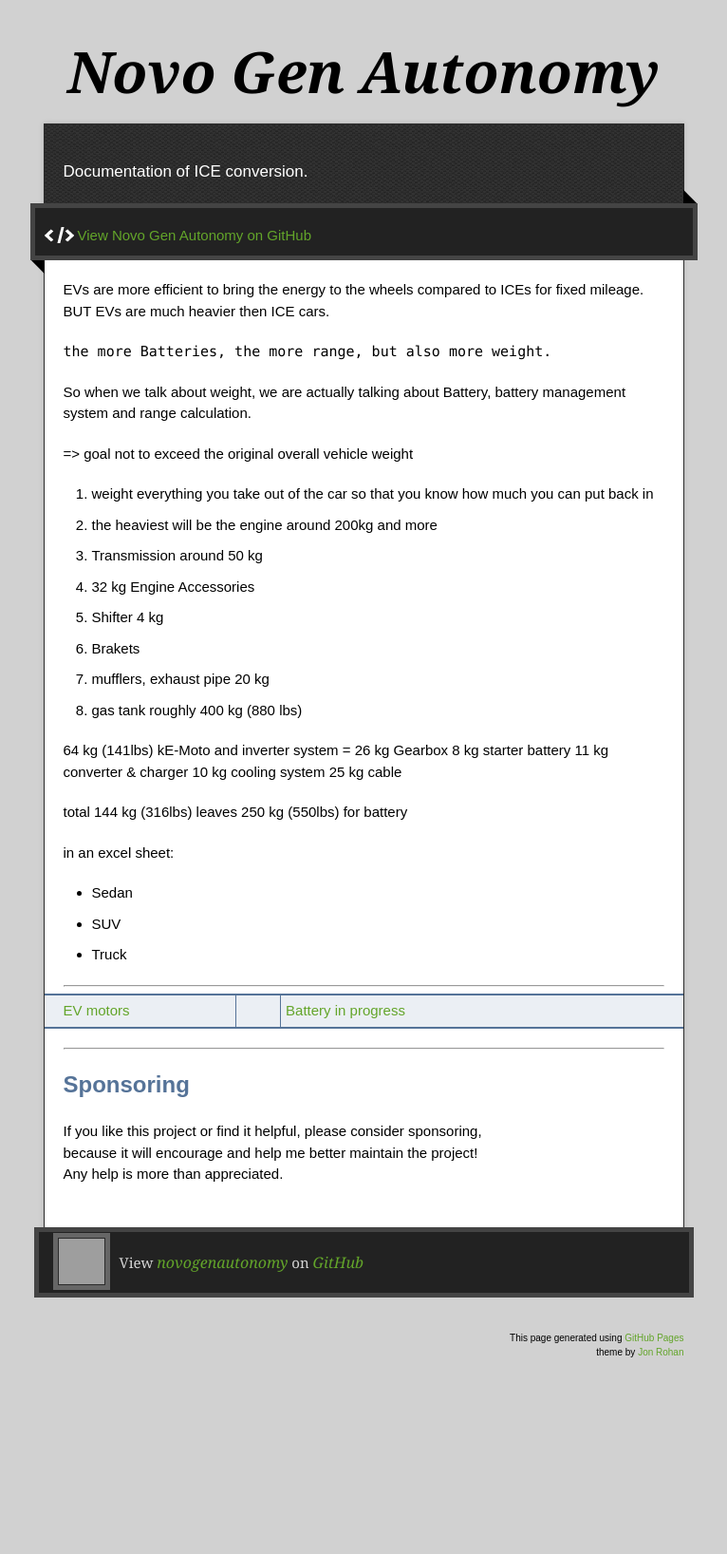
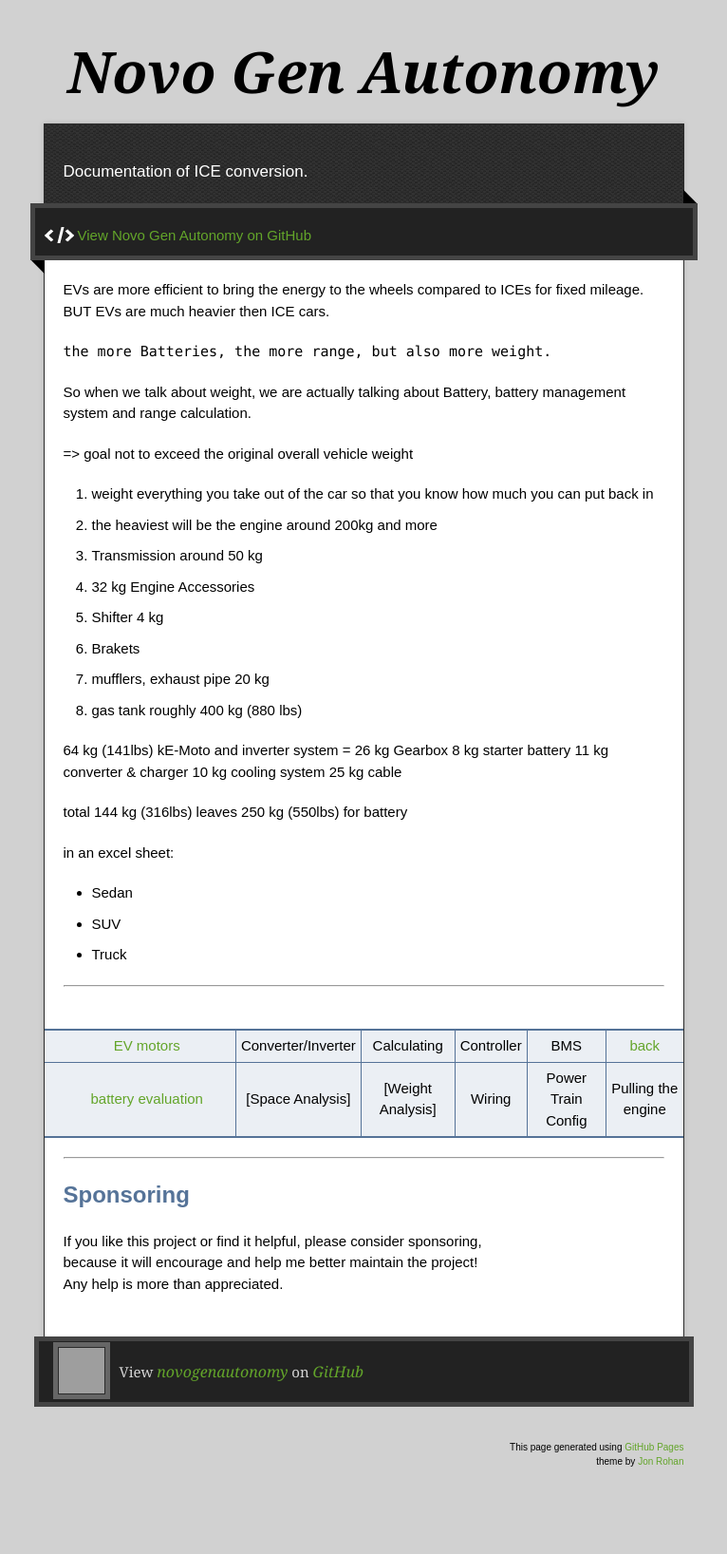
Before and after one commit to novogenautonomy/novogenautonomy.github.io, a Jekyll site: the page built from weightAnalysis.md, in a window 1280 px wide. Shown: the whole page at 95% size, without its empty margins (257-1023 px from the left). Built offline with Jekyll 4.4.1, drawn with Linux system fonts in a browser that asks for light colours; before the commit the page ends 1521 px from its top, so only the background shows below that; grey boxes are pictures that could not be loaded.

Commit message:
Update weightAnalysis.md

```diff
--- a/weightAnalysis.md
+++ b/weightAnalysis.md
@@ -44,7 +44,10 @@ in an excel sheet:
 
 ***
 
-[EV motors](./evEngine.md) || [Battery in progress](./batteries.md)
+|  |  |  |  |  |  |
+|:------:|:------:|:------:|:------:|:------:|:------:|
+| [EV motors](./evEngine.md) | Converter/Inverter | Calculating | Controller | BMS | [back](./) |
+| [battery evaluation](./batteryEval.md) | [Space Analysis] | [Weight Analysis] | Wiring | Power Train Config | Pulling the engine |
 
 ***
 
```
